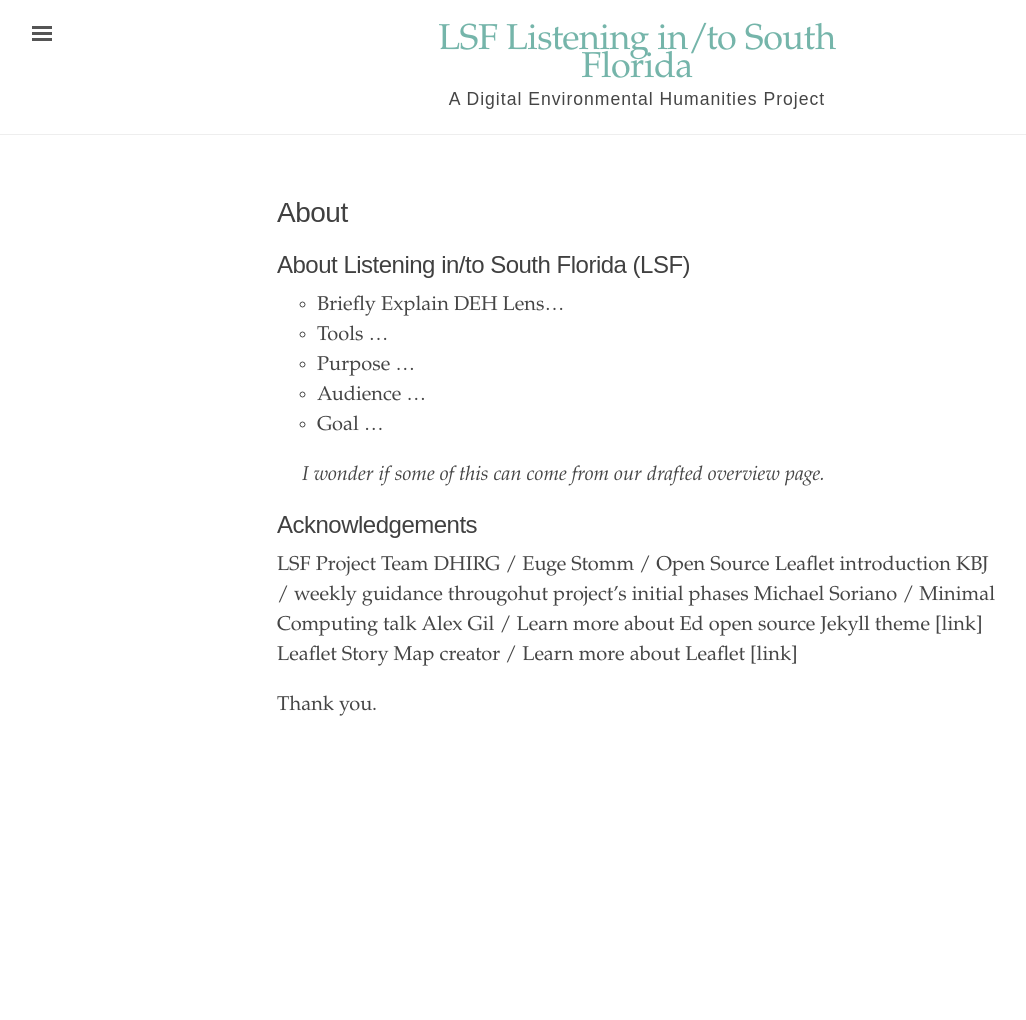
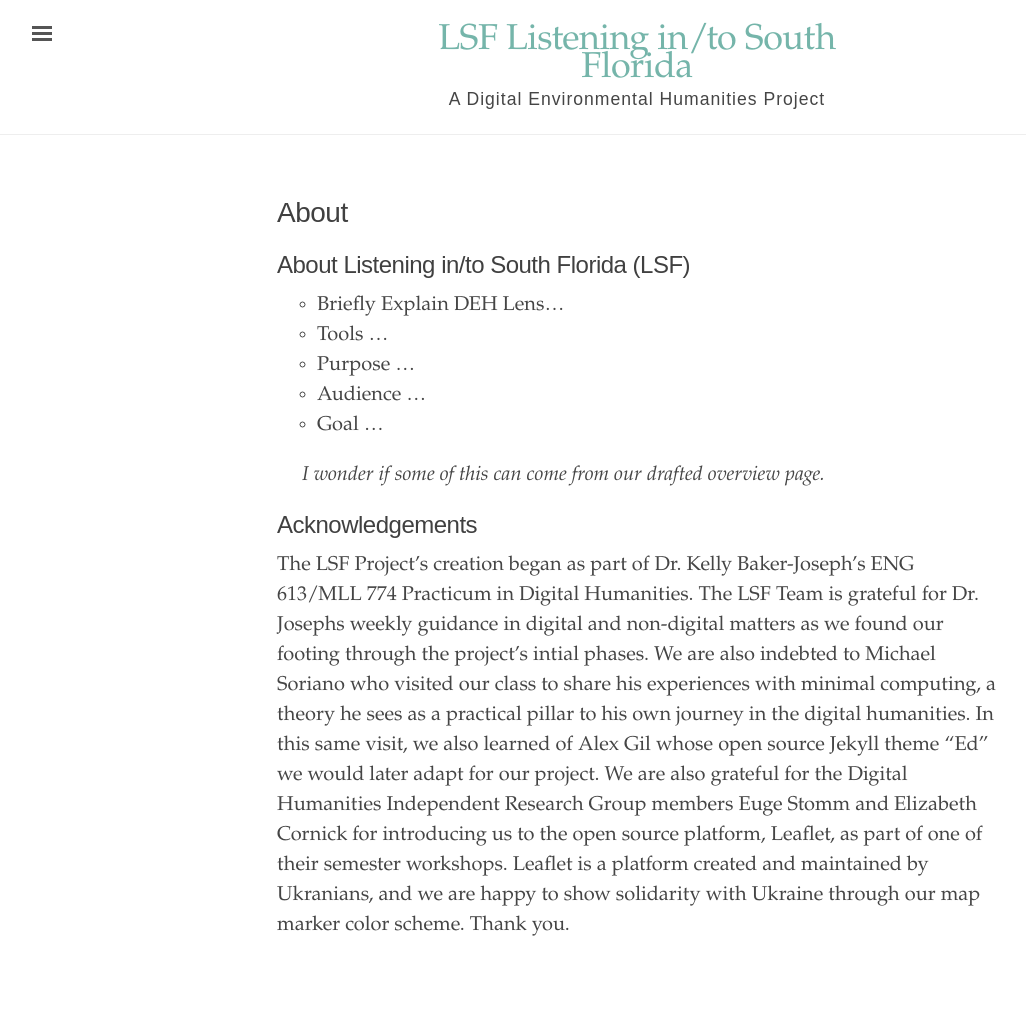
Before and after one commit to rm4-25/lsf_3, a Jekyll site: the page built from About.md, in a window 1280 px wide. Shown: the whole page, without its empty margins (3-1029 px from the left). Built offline with Jekyll 4.4.1, drawn with Linux system fonts in a browser that asks for light colours; before the commit the page ends 900 px from its top, so only the background shows below that.

Commit message:
Update About.md
Added draft for acknowledgements.

```diff
--- a/About.md
+++ b/About.md
@@ -14,11 +14,4 @@ order: 2
 > I wonder if some of this can come from our drafted overview page.
 
 ## Acknowledgements
-LSF Project Team
-DHIRG / Euge Stomm / Open Source Leaflet introduction
-KBJ / weekly guidance througohut project's initial phases
-Michael Soriano / Minimal Computing talk
-Alex Gil / Learn more about Ed open source Jekyll theme [link]
-Leaflet Story Map creator / Learn more about Leaflet [link]
-
-Thank you.
+The LSF Project's creation began as part of Dr. Kelly Baker-Joseph's ENG 613/MLL 774 Practicum in Digital Humanities. The LSF Team is grateful for Dr. Josephs weekly guidance in digital and non-digital matters as we found our footing through the project's intial phases. We are also indebted to Michael Soriano who visited our class to share his experiences with minimal computing, a theory he sees as a practical pillar to his own journey in the digital humanities. In this same visit, we also learned of Alex Gil whose open source Jekyll theme "Ed" we would later adapt for our project. We are also grateful for the Digital Humanities Independent Research Group members Euge Stomm and Elizabeth Cornick for introducing us to the open source platform, Leaflet, as part of one of their semester workshops. Leaflet is a platform created and maintained by Ukranians, and we are happy to show solidarity with Ukraine through our map marker color scheme. Thank you.
```
